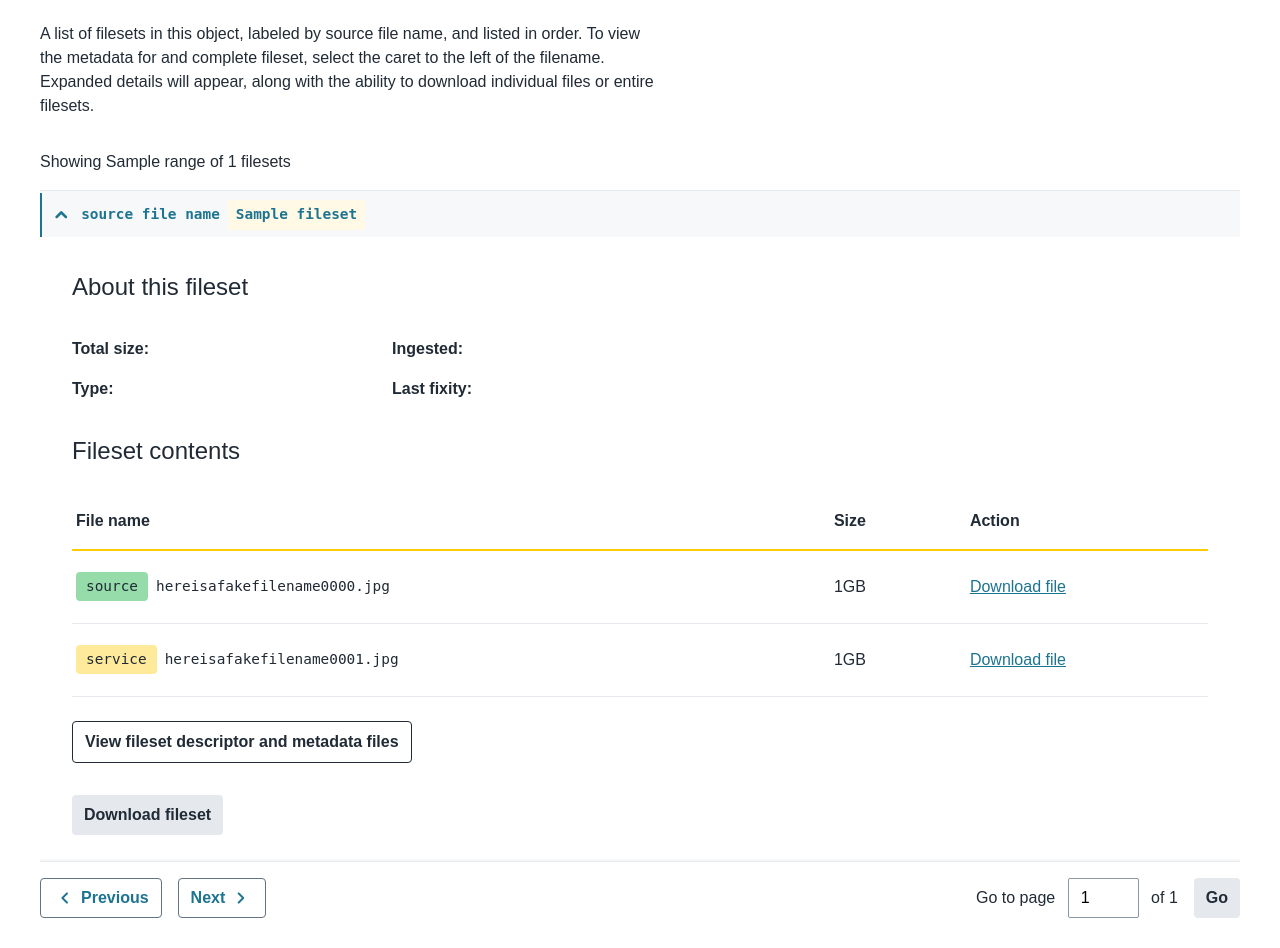
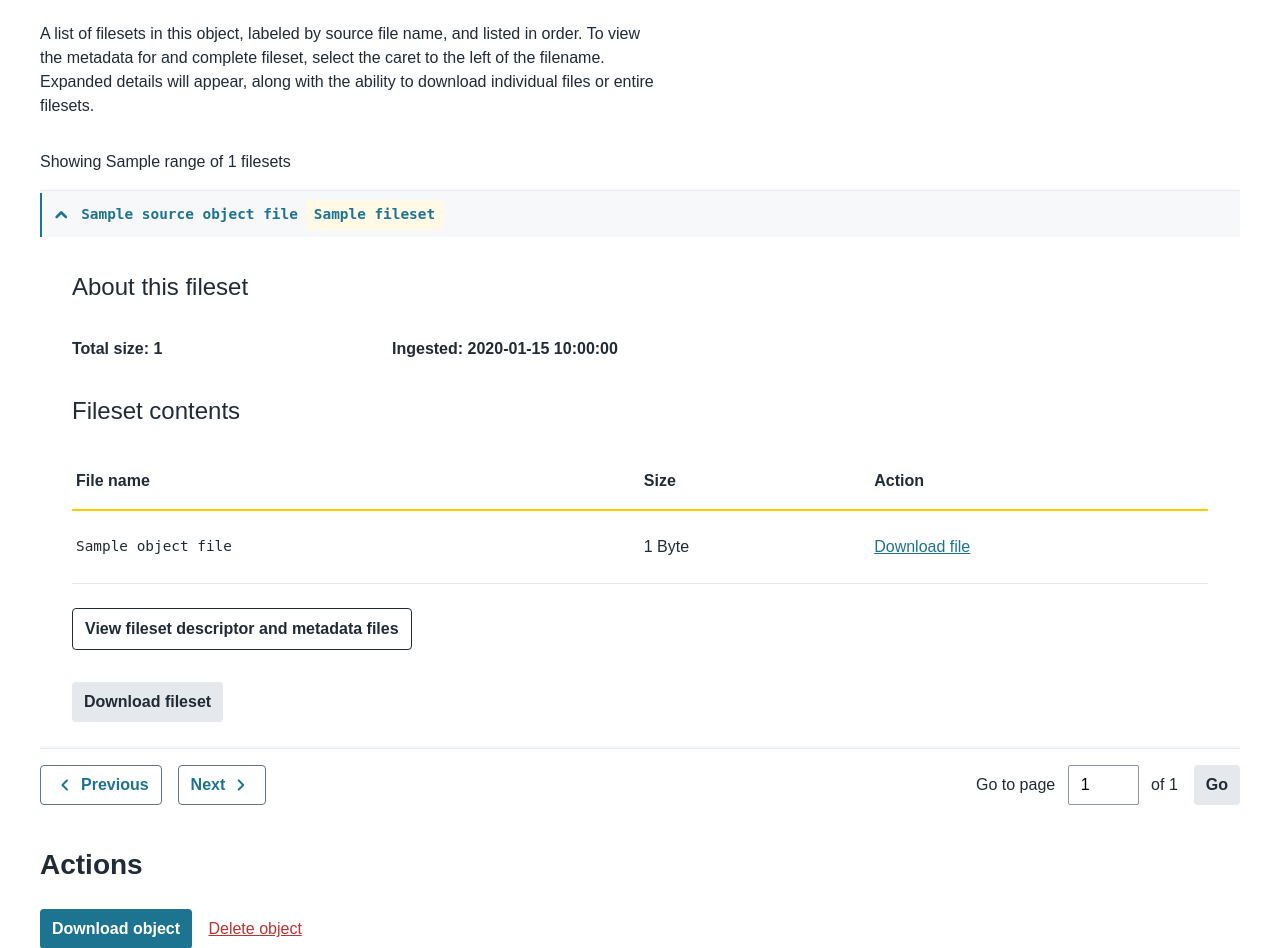
Before and after one commit to mlibrary/dor-console-py, a FastAPI app: template templates/object.html in a window 1280 px wide, after a click that opens the changed part. Shown: the part 788-1736 px from the top of the page. Run offline with FastAPI, Linux system fonts and the light colour scheme; the template is opened without the code that fills it: most values are stand-ins (such as "Sample title", 1, 10 or a date in 2020); some libraries are stand-ins or nearby versions; some web fonts are replaced.

Commit message:
Add rough draft of fileset data

```diff
--- a/templates/object.html
+++ b/templates/object.html
@@ -99,14 +99,14 @@
 <p>Showing {{ filesets_page.range }} of {{ filesets_page.total_items }} filesets</p>
 {% for fileset in filesets_page.items %}
 <details>
-  <summary class="mono">source file name <span class="order-label">{{ fileset.order_label }}</span></summary>
+  <summary class="mono">{{ fileset.source_object_file.name }} <span class="order-label">{{ fileset.order_label }}</span></summary>
   <div class="details-contents-wrapper">
     <h3 class="mt-0 pt-1">About this fileset</h3>
     <ul class="two-column">
-      <li>Total size:</li>
-      <li>Ingested:</li>
-       <li>Type:</li>
-      <li>Last fixity:</li>
+      <li>Total size: {{ fileset.total_data_size }}</li>
+      <li>Ingested: {{ fileset.created_at }}</li>
+      <!-- <li>Type:</li> -->
+      <!-- <li>Last fixity:</li> -->
     </ul>
     <h3>Fileset contents</h3>
     <div class="table-wrapper">
@@ -119,17 +119,22 @@
         </tr>
       </thead>
       <tbody>
-      <!--Add table loop-->
+        {% for fileset_object_file in fileset.object_files %}
         <tr>
-          <td class="mono"><span class="file-name-flex"><span class="badge badge--source">source</span>hereisafakefilename0000.jpg</span></td>
-          <td>1GB</td>
+          <td class="mono">
+            <span class="file-name-flex">
+              {% if fileset_object_file.file_function == "function:source" %}
+              <span class="badge badge--source">source</span>
+              {% elif fileset_object_file.file_function == "function:service" %}
+              <span class="badge badge--service">service</span>
+              {% endif %}
+              {{ fileset_object_file.name }}
+            </span>
+          </td>
+          <td>{{ fileset_object_file.size | filesizeformat }}</td>
           <td><button class="button--link">Download file</button></td>
         </tr>
-        <tr>
-          <td class="mono"><span class="file-name-flex"><span class="badge badge--service">service</span>hereisafakefilename0001.jpg</span></td>
-          <td>1GB</td>
-          <td><button class="button--link">Download file</button></td>
-        </tr>
+        {% endfor %}
       </tbody>
     </table>
     <button class="button button--ghost mb-2">View fileset descriptor and metadata files</button>
```
Also changed, not shown: dor/models/fileset.py (+11 -0 lines).
